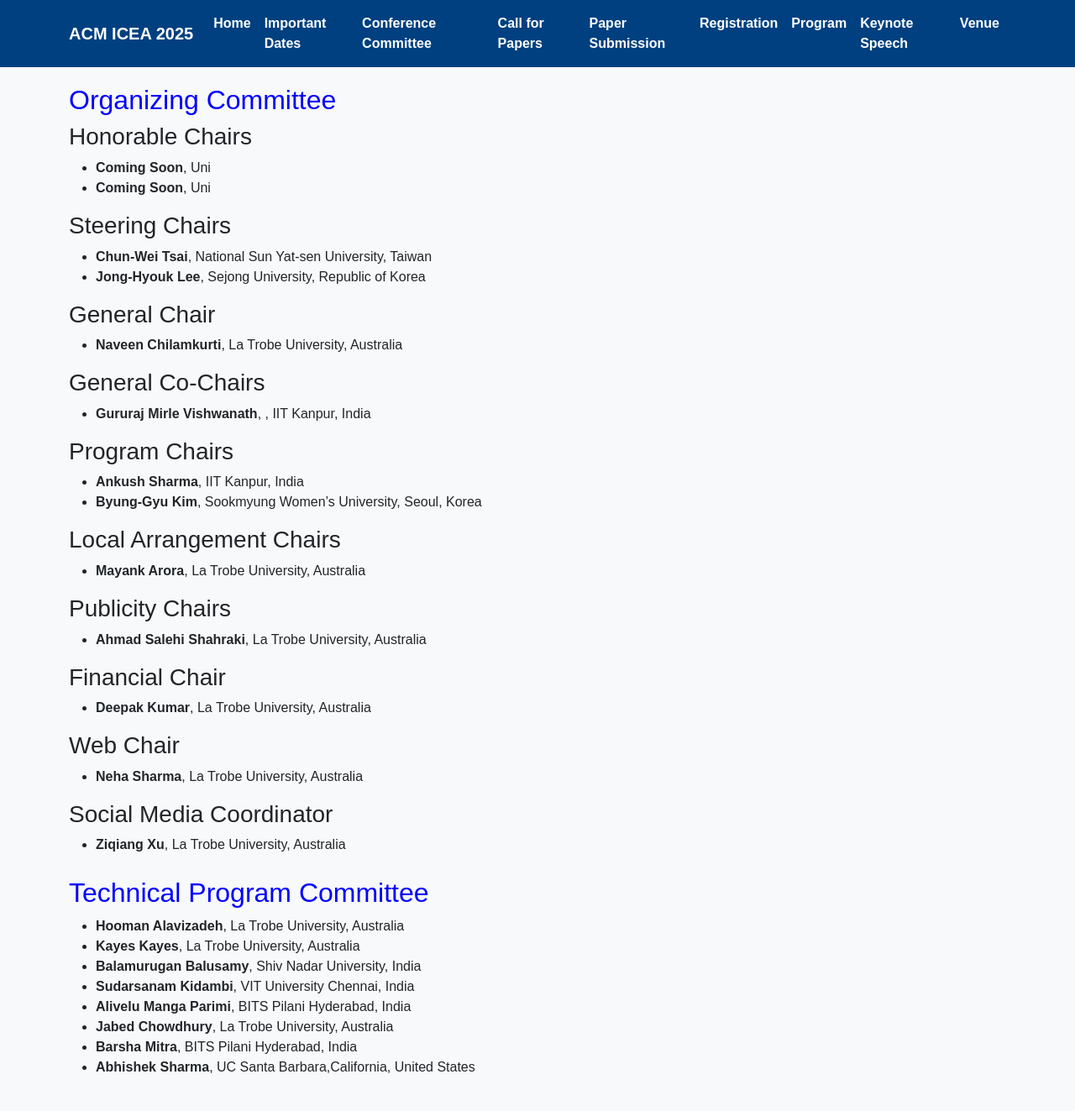
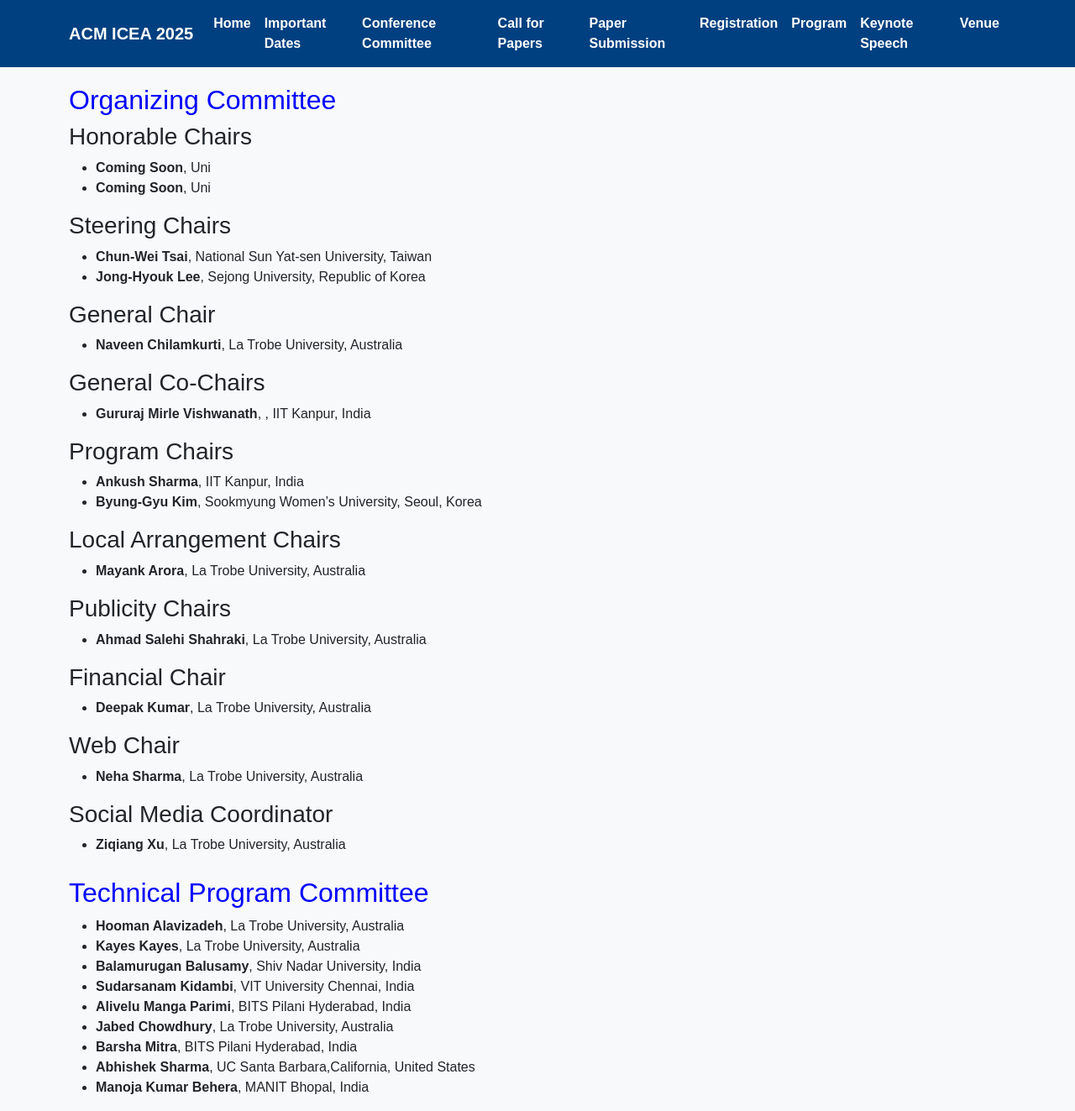
Before and after one commit to icea2025/latrobe, a Jekyll site: the page committee/index.html, which Jekyll copies as it is, in a window 1280 px wide and 1323 px high. Shown: the whole window at 84% size. Built offline with Jekyll 4.4.1, drawn with Linux system fonts in a browser that asks for light colours.

Commit message:
Update index.html

```diff
--- a/committee/index.html
+++ b/committee/index.html
@@ -142,6 +142,7 @@
         <li><b>Jabed Chowdhury</b>, La Trobe University, Australia</li>
         <li><b>Barsha Mitra</b>, BITS Pilani Hyderabad, India</li>
         <li><b>Abhishek Sharma</b>, UC Santa Barbara,California, United States</li>
+        <li><b> Manoja Kumar Behera</b>, MANIT Bhopal, India</li>
 
       </ul>
     </div>
```
